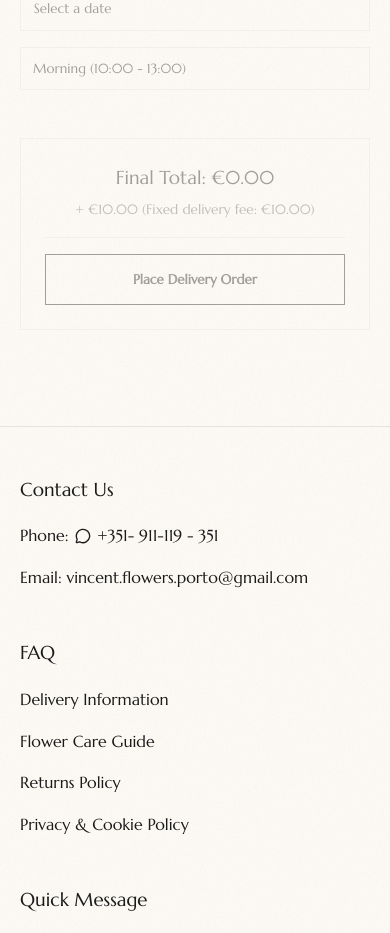
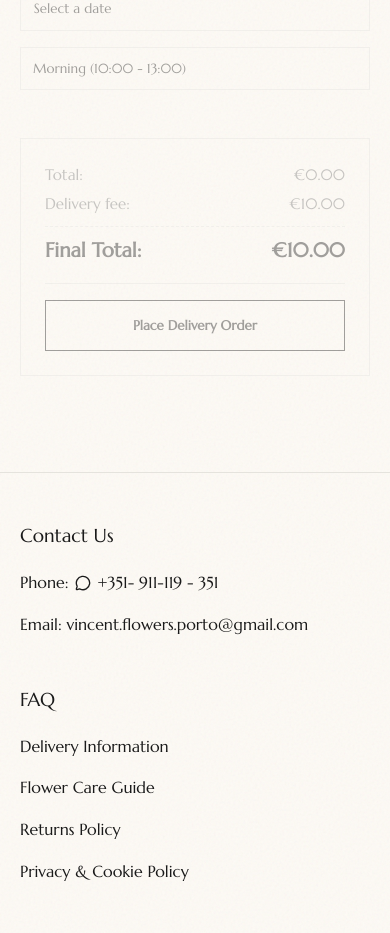
Before and after one commit to hazargulhan/Vincent-Flowers-Porto, a React (Vite) app in the folder frontend/: page /shop in a window 390 px wide. Shown: the part 1640-2573 px from the top of the page. Built offline with nearby package versions, Linux system fonts and the light colour scheme; no server answers.

Commit message:
feat(ui): display breakdown in checkout box and support 4 flower rows in mobile builder

```diff
--- a/frontend/src/index.css
+++ b/frontend/src/index.css
@@ -655,8 +655,9 @@ input:focus, select:focus, textarea:focus {
 
 .composite-container {
   width: 100%;
-  aspect-ratio: 16/10;
-  max-height: 40vh;
+  aspect-ratio: 4/3;
+  min-height: 270px;
+  max-height: 350px;
   background: transparent;
   position: relative;
   display: flex;
@@ -668,24 +669,27 @@ input:focus, select:focus, textarea:focus {
 @media (min-width: 768px) {
   .composite-container {
     aspect-ratio: 1/1;
-    max-height: none;
+    min-height: 380px;
+    max-height: 520px;
   }
 }
 
 .composite-layer {
   position: absolute;
-  height: 90%;
+  height: 80%;
   object-fit: contain;
-  bottom: 5%;
+  bottom: 4%;
   transform-origin: bottom center;
-  transition: all 0.4s cubic-bezier(0.25, 0.46, 0.45, 0.94);
+  transition: all 0.35s cubic-bezier(0.25, 0.46, 0.45, 0.94);
 }
 
 @media (max-width: 767px) {
   .composite-layer {
-    bottom: 12% !important; /* Lowered from 35% to prevent overflow */
+    bottom: 2% !important;
+    height: 78% !important;
   }
 }
+
 
 
 
--- a/frontend/src/locales/en.json
+++ b/frontend/src/locales/en.json
@@ -9,7 +9,9 @@
     "same_as_buyer": "Recipient info is the same as buyer",
     "same_as_buyer_note": "Using buyer's contact information.",
     "fixed_delivery_fee": "Fixed delivery fee: €{{fee}}",
-    "delivery_fee": "Delivery: €{{fee}}"
+    "delivery_fee": "Delivery: €{{fee}}",
+    "items_total": "Total",
+    "delivery_fee_label": "Delivery fee"
   },
   "seo": {
     "site_name": "Vincent Flowers Porto",
--- a/frontend/src/locales/pt.json
+++ b/frontend/src/locales/pt.json
@@ -9,7 +9,9 @@
     "same_as_buyer": "Os dados do destinatário são os mesmos do comprador",
     "same_as_buyer_note": "A utilizar os dados de contacto do comprador.",
     "fixed_delivery_fee": "Taxa fixa de entrega: €{{fee}}",
-    "delivery_fee": "Entrega: €{{fee}}"
+    "delivery_fee": "Entrega: €{{fee}}",
+    "items_total": "Total",
+    "delivery_fee_label": "Taxa de entrega"
   },
   "seo": {
     "site_name": "Vincent Flowers Porto",
--- a/frontend/src/pages/Home.tsx
+++ b/frontend/src/pages/Home.tsx
@@ -67,6 +67,8 @@ export default function Home() {
   const allVariants = useMemo(() => groups.flatMap(g => g.variants), [groups])
   const baseTotal = calculateBaseTotal(allVariants)
   const currentTotal = calculateCustomBouquetTotal(baseTotal, mode, settings.bouquetFeePercent ?? 25)
+  const deliveryFee = deliveryMode === 'delivery' ? (settings.deliveryFee ?? 10) : 0
+  const finalTotal = currentTotal + deliveryFee
   const minOrder = settings.minOrderTotal ?? 15
 
   const validateTime = (dateStr: string) => {
@@ -127,7 +129,7 @@ export default function Home() {
           customer: recipientPayload,
           buyer: buyerPayload,
           deliveryDate: recipient.pickupDate,
-          total: currentTotal
+          total: finalTotal
         })
       })
       const data = await res.json().catch(() => null)
@@ -203,9 +205,9 @@ export default function Home() {
                  const itemsInThisRow = Math.min(ROW_SIZE, compositeStems.length - row * ROW_SIZE);
 
                  const idx = indexInRow - (itemsInThisRow - 1) / 2;
-                 const angle = idx * 10;
-                 const tx = idx * 25;
-                 const ty = Math.abs(idx) * 8 + (row * 60);
+                 const angle = idx * 8;
+                 const tx = idx * 22;
+                 const ty = Math.abs(idx) * 6 + (row * 20);
 
                  return (
                    <img
@@ -216,9 +218,9 @@ export default function Home() {
                       style={{
                         transform: `translateX(${tx}px) translateY(${ty}px) rotate(${angle}deg)`,
                         zIndex: i,
-                        height: `${75 + (i % 3) * 5}%`,
+                        height: `${74 + (i % 3) * 3}%`,
                         position: 'absolute',
-                        bottom: '5%', // Modest lift for desktop, overridden for mobile in index.css
+                        bottom: '4%',
                         left: '50%',
                         marginLeft: '-25%', // Center it manually
                         width: '50%',
@@ -465,20 +467,32 @@ export default function Home() {
                 {timeError && <div style={{ color: 'red', marginTop: '0.5rem' }}>{timeError}</div>}
                 {submitError && <div style={{ color: 'red', marginTop: '0.5rem' }}>{submitError}</div>}
 
-                <div style={{ marginTop: '2rem', padding: '1.5rem', border: '1px solid var(--border-color)', background: 'transparent', color: 'var(--text-color)', textAlign: 'center' }}>
-                    <h3 style={{ margin: 0, paddingBottom: '1rem', borderBottom: '1px solid var(--border-color)' }}>
-                      {t('home.final_total')}: €{currentTotal.toFixed(2)}
-                      {deliveryMode === 'delivery' && (
-                        <span style={{ display: 'block', fontSize: '0.85rem', fontWeight: 'normal', color: '#666', marginTop: '0.4rem' }}>
-                          + €{(settings.deliveryFee ?? 10).toFixed(2)} ({t('common.fixed_delivery_fee', { fee: (settings.deliveryFee ?? 10).toFixed(2) })})
-                        </span>
-                      )}
+                <div style={{ marginTop: '2rem', padding: '1.5rem', border: '1px solid var(--border-color)', background: 'transparent', color: 'var(--text-color)' }}>
+                  {deliveryMode === 'delivery' ? (
+                    <div style={{ paddingBottom: '1rem', borderBottom: '1px solid var(--border-color)' }}>
+                      <div style={{ display: 'flex', justifyContent: 'space-between', color: '#777', fontSize: '0.95rem', marginBottom: '0.35rem' }}>
+                        <span>{t('common.items_total')}:</span>
+                        <span>€{currentTotal.toFixed(2)}</span>
+                      </div>
+                      <div style={{ display: 'flex', justifyContent: 'space-between', color: '#777', fontSize: '0.95rem', marginBottom: '0.6rem' }}>
+                        <span>{t('common.delivery_fee_label')}:</span>
+                        <span>€{deliveryFee.toFixed(2)}</span>
+                      </div>
+                      <div style={{ display: 'flex', justifyContent: 'space-between', fontSize: '1.25rem', fontWeight: 'bold', color: 'var(--text-color)', paddingTop: '0.5rem', borderTop: '1px dashed var(--border-color)' }}>
+                        <span>{t('home.final_total')}:</span>
+                        <span>€{finalTotal.toFixed(2)}</span>
+                      </div>
+                    </div>
+                  ) : (
+                    <h3 style={{ margin: 0, paddingBottom: '1rem', borderBottom: '1px solid var(--border-color)', textAlign: 'center', fontSize: '1.25rem', fontWeight: 'bold' }}>
+                      {t('home.final_total')}: €{finalTotal.toFixed(2)}
                     </h3>
-                    <button type="submit" disabled={submitting} style={{ width: '100%', padding: '1rem', marginTop: '1rem', background: 'transparent', color: 'var(--text-color)', fontWeight: 'bold', border: '1px solid var(--text-color)' }}>
-                      {submitting
-                        ? t('common.sending')
-                        : deliveryMode === 'delivery' ? t('home.btn_delivery') : t('home.btn_pickup')}
-                    </button>
+                  )}
+                  <button type="submit" disabled={submitting} style={{ width: '100%', padding: '1rem', marginTop: '1rem', background: 'transparent', color: 'var(--text-color)', fontWeight: 'bold', border: '1px solid var(--text-color)', cursor: 'pointer' }}>
+                    {submitting
+                      ? t('common.sending')
+                      : deliveryMode === 'delivery' ? t('home.btn_delivery') : t('home.btn_pickup')}
+                  </button>
                 </div>
               </form>
 
--- a/frontend/src/pages/Shop.tsx
+++ b/frontend/src/pages/Shop.tsx
@@ -65,6 +65,10 @@ export default function Shop() {
     return ""
   }
 
+  const itemPrice = selectedBouquet?.price || 0
+  const deliveryFee = deliveryMode === 'delivery' ? (settings.deliveryFee ?? 10) : 0
+  const finalTotal = itemPrice + deliveryFee
+
   const handleSubmit = async (e: React.FormEvent) => {
     e.preventDefault()
     if (submitting) return
@@ -101,7 +105,7 @@ export default function Shop() {
           customer: recipientPayload,
           buyer: buyerPayload,
           deliveryDate: recipient.pickupDate,
-          total: selectedBouquet.price,
+          total: finalTotal,
           configuration: [selectedBouquet]
         })
       })
@@ -331,20 +335,32 @@ export default function Shop() {
             {timeError && <div style={{ color: 'red', marginTop: '0.5rem' }}>{timeError}</div>}
             {submitError && <div style={{ color: 'red', marginTop: '0.5rem' }}>{submitError}</div>}
 
-            <div style={{ marginTop: '2rem', padding: '1.5rem', border: '1px solid var(--border-color)', background: 'transparent', color: 'var(--text-color)', textAlign: 'center' }}>
-                <h3 style={{ margin: 0, paddingBottom: '1rem', borderBottom: '1px solid var(--border-color)' }}>
-                  {t('shop.final_total')}: €{selectedBouquet?.price.toFixed(2) || '0.00'}
-                  {deliveryMode === 'delivery' && (
-                    <span style={{ display: 'block', fontSize: '0.85rem', fontWeight: 'normal', color: '#666', marginTop: '0.4rem' }}>
-                      + €{(settings.deliveryFee ?? 10).toFixed(2)} ({t('common.fixed_delivery_fee', { fee: (settings.deliveryFee ?? 10).toFixed(2) })})
-                    </span>
-                  )}
+            <div style={{ marginTop: '2rem', padding: '1.5rem', border: '1px solid var(--border-color)', background: 'transparent', color: 'var(--text-color)' }}>
+              {deliveryMode === 'delivery' ? (
+                <div style={{ paddingBottom: '1rem', borderBottom: '1px solid var(--border-color)' }}>
+                  <div style={{ display: 'flex', justifyContent: 'space-between', color: '#777', fontSize: '0.95rem', marginBottom: '0.35rem' }}>
+                    <span>{t('common.items_total')}:</span>
+                    <span>€{itemPrice.toFixed(2)}</span>
+                  </div>
+                  <div style={{ display: 'flex', justifyContent: 'space-between', color: '#777', fontSize: '0.95rem', marginBottom: '0.6rem' }}>
+                    <span>{t('common.delivery_fee_label')}:</span>
+                    <span>€{deliveryFee.toFixed(2)}</span>
+                  </div>
+                  <div style={{ display: 'flex', justifyContent: 'space-between', fontSize: '1.25rem', fontWeight: 'bold', color: 'var(--text-color)', paddingTop: '0.5rem', borderTop: '1px dashed var(--border-color)' }}>
+                    <span>{t('shop.final_total')}:</span>
+                    <span>€{finalTotal.toFixed(2)}</span>
+                  </div>
+                </div>
+              ) : (
+                <h3 style={{ margin: 0, paddingBottom: '1rem', borderBottom: '1px solid var(--border-color)', textAlign: 'center', fontSize: '1.25rem', fontWeight: 'bold' }}>
+                  {t('shop.final_total')}: €{finalTotal.toFixed(2)}
                 </h3>
-                <button type="submit" disabled={submitting} style={{ width: '100%', padding: '1rem', marginTop: '1rem', background: 'transparent', color: 'var(--text-color)', fontWeight: 'bold', border: '1px solid var(--text-color)' }}>
-                  {submitting
-                    ? t('common.sending')
-                    : deliveryMode === 'delivery' ? t('shop.btn_delivery') : t('shop.btn_pickup')}
-                </button>
+              )}
+              <button type="submit" disabled={submitting} style={{ width: '100%', padding: '1rem', marginTop: '1rem', background: 'transparent', color: 'var(--text-color)', fontWeight: 'bold', border: '1px solid var(--text-color)', cursor: 'pointer' }}>
+                {submitting
+                  ? t('common.sending')
+                  : deliveryMode === 'delivery' ? t('shop.btn_delivery') : t('shop.btn_pickup')}
+              </button>
             </div>
           </form>
         </div>
```
